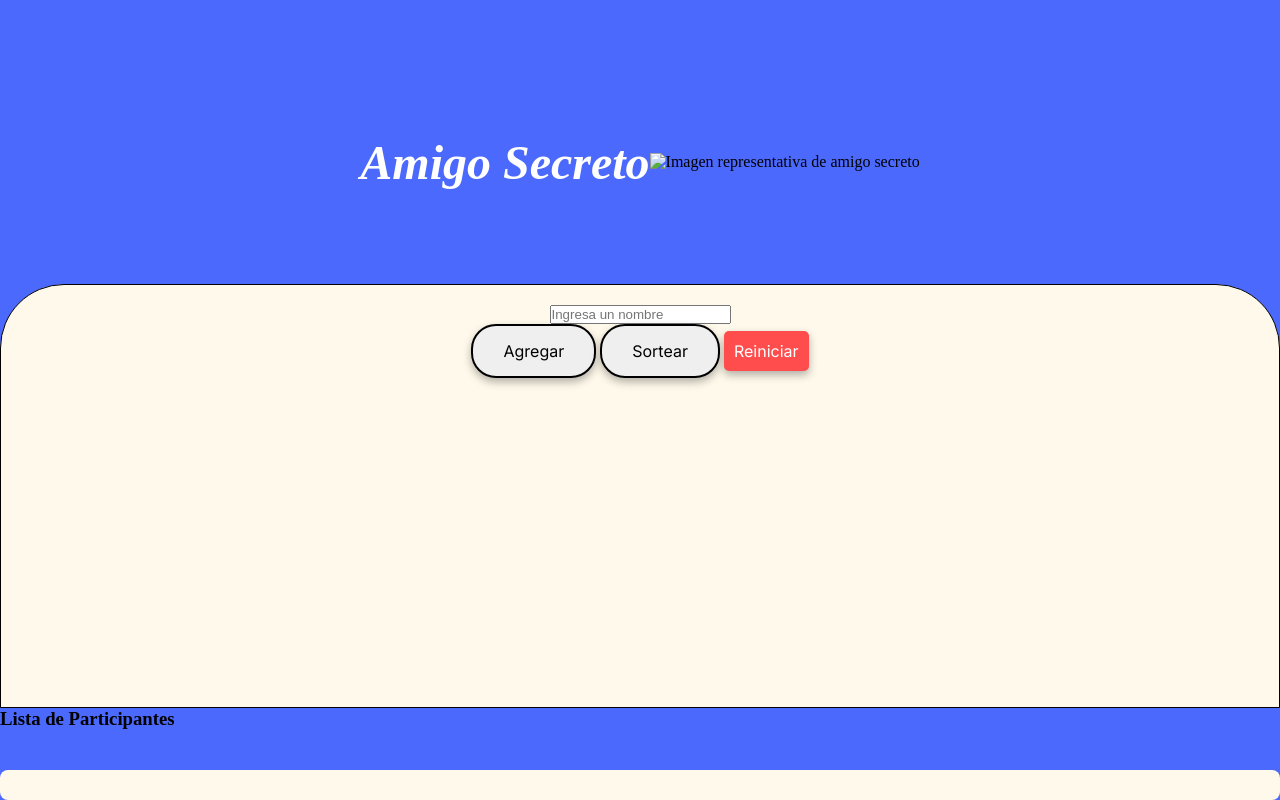
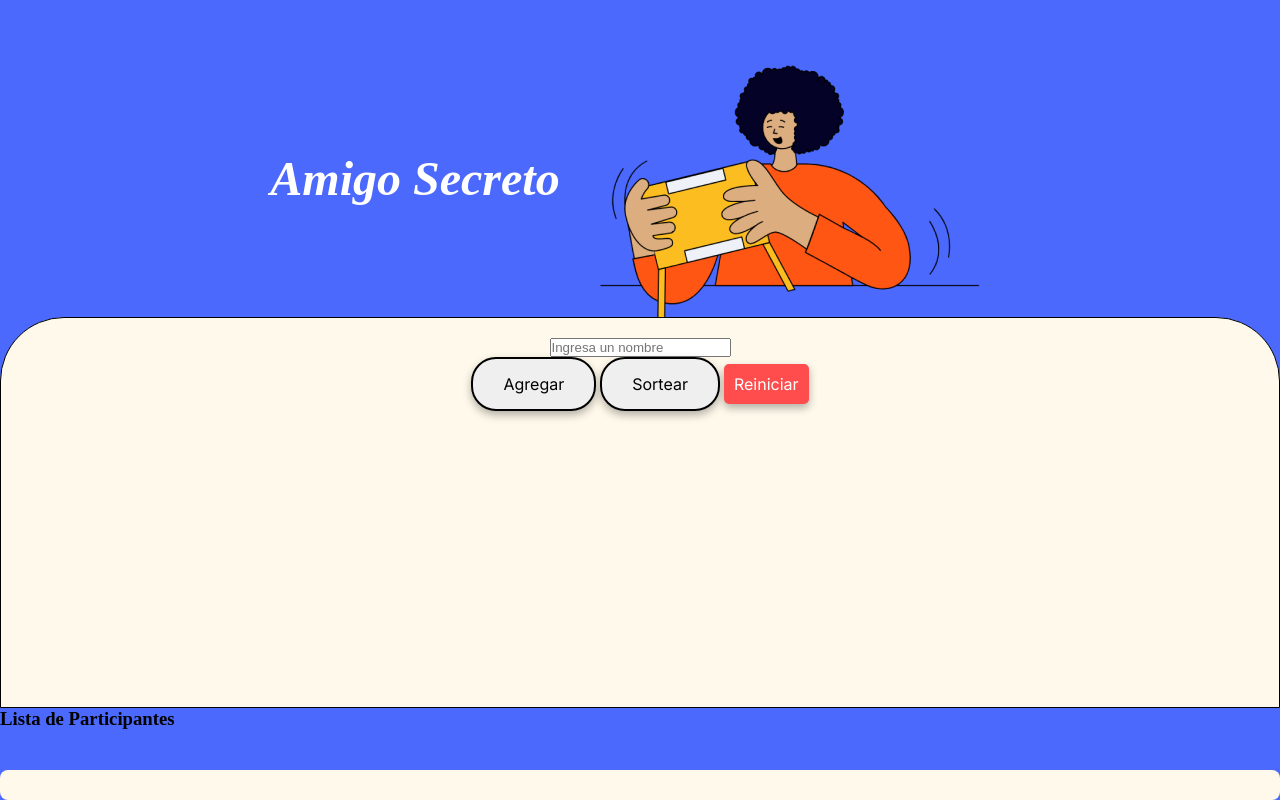
Before and after one commit to skarlettbeleen-a11y/Amigo-Secreto, a plain HTML site: page index.html in a window 1280 px wide. Drawn offline with Linux system fonts and the light colour scheme.

Commit message:
index.html

```diff
--- a/index.html
+++ b/index.html
@@ -13,7 +13,7 @@
     <main class="main-content">
         <header class="header-banner">
             <h1 class="main-title">Amigo Secreto</h1>
-            <img src="assets/amigo-secreto.png" alt="Imagen representativa de amigo secreto">
+            <img src="amigo-secreto.png" alt="Imagen representativa de amigo secreto">
         </header>
 
         <section class="input-section">
```
